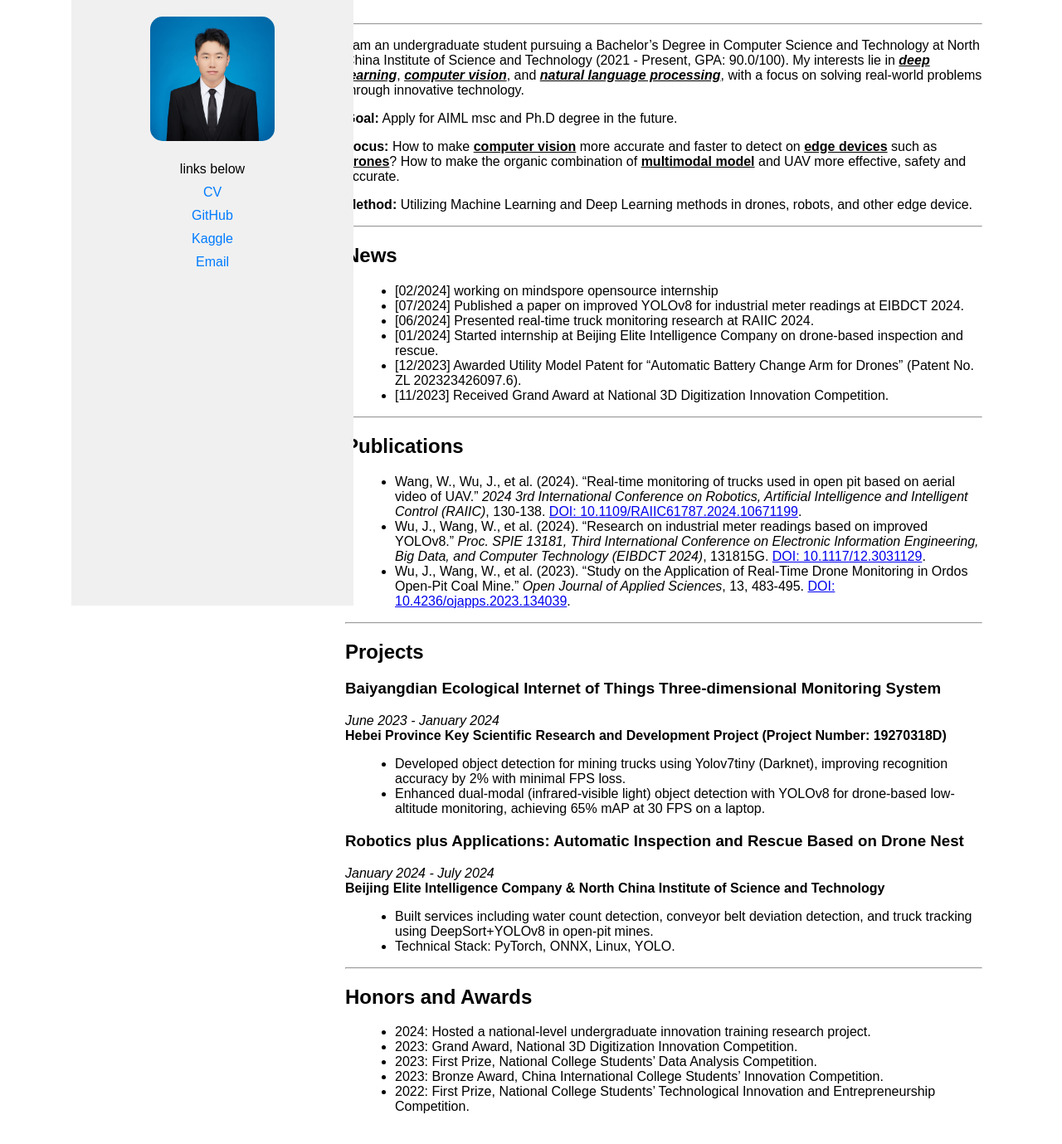
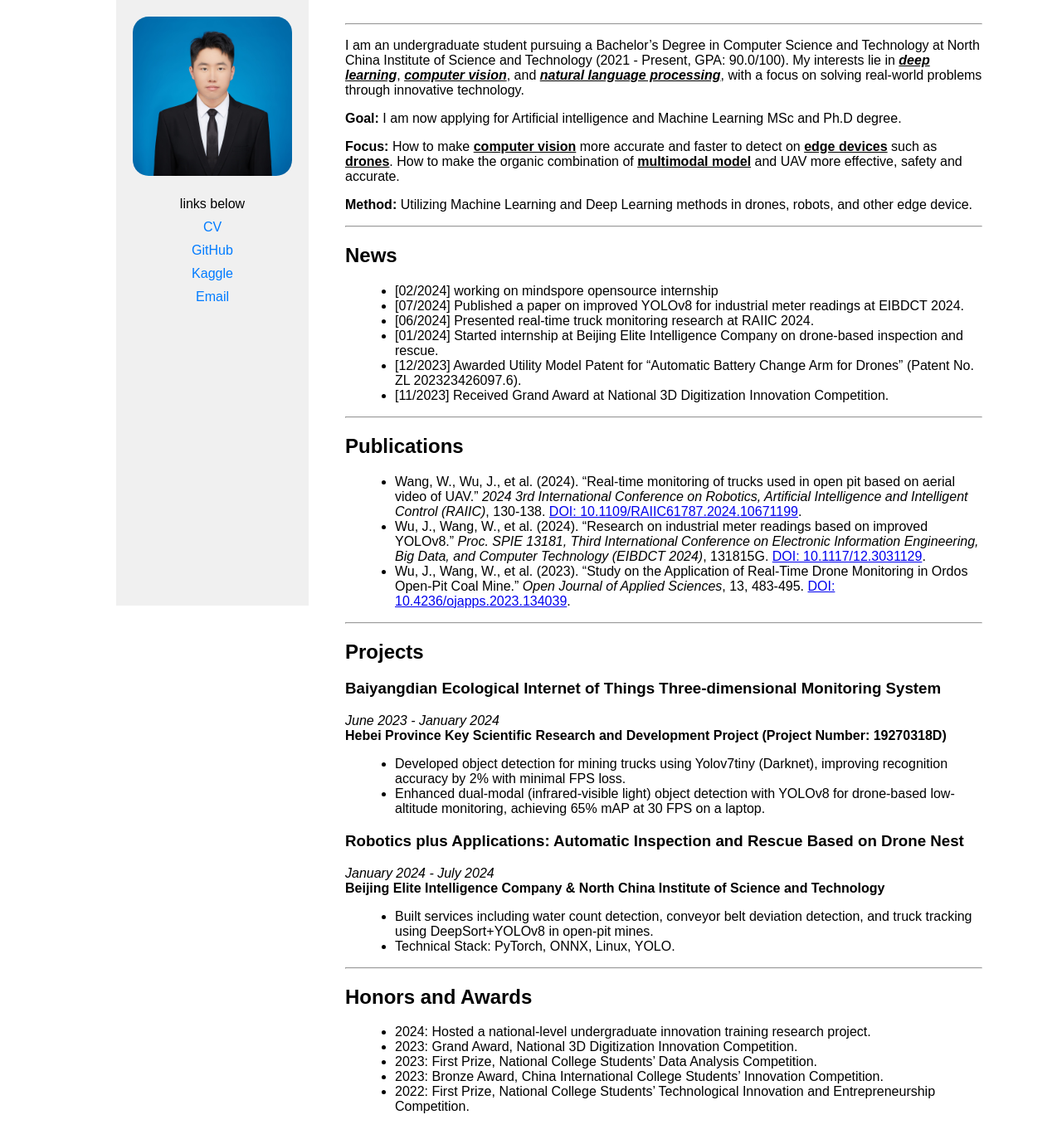
Before and after one commit to 4everWZ/4everwz.github.io, a Jekyll site: the page built from index.md, in a window 1280 px wide and 1379 px high. Shown: the whole window at 83% size. Built offline with Jekyll 4.4.1, drawn with Linux system fonts in a browser that asks for light colours.

Commit message:
update css style

```diff
--- a/_layouts/default.html
+++ b/_layouts/default.html
@@ -11,7 +11,7 @@
 <body>
     <div class="container">
         <div class="sidebar">
-            <img src="{{ '/assets/images/profile.jpg' | relative_url }}" alt="Profile Picture" width="150">
+            <img src="{{ '/assets/images/profile.jpg' | relative_url }}" alt="Profile Picture" width="100%">
             <ul>
                 <li>links below </li>
                 <li><a href="{{ '/assets/cv.pdf' | relative_url }}" class="my_link">CV</a></li>
--- a/assets/css/style.css
+++ b/assets/css/style.css
@@ -33,7 +33,7 @@ body {
 }
 
 .sidebar {
-    width: 300px;
+    width: 15%;
     position: fixed;
     /* 保持浮动效果 */
     top: 0;
--- a/index.md
+++ b/index.md
@@ -5,9 +5,9 @@ title: Home
 ---
 I am an undergraduate student pursuing a Bachelor's Degree in Computer Science and Technology at North China Institute of Science and Technology (2021 - Present, GPA: 90.0/100). My interests lie in ***<u>deep learning</u>***, ***<u>computer vision</u>***, and ***<u>natural language processing</u>***, with a focus on solving real-world problems through innovative technology.
 
-**Goal:** Apply for AIML msc and Ph.D degree in the future.
+**Goal:** I am now applying for Artificial intelligence and Machine Learning MSc and Ph.D degree.
 
-**Focus:**  How to make **<u>computer vision</u>** more accurate and faster to detect on **<u>edge devices</u>** such as **<u>drones</u>**? How to make the organic combination of **<u>multimodal model</u>** and UAV more effective, safety and accurate.
+**Focus:**  How to make **<u>computer vision</u>** more accurate and faster to detect on **<u>edge devices</u>** such as **<u>drones</u>**. How to make the organic combination of **<u>multimodal model</u>** and UAV more effective, safety and accurate.
 
 **Method:** Utilizing Machine Learning and Deep Learning methods in drones, robots, and other edge device.
 
```
